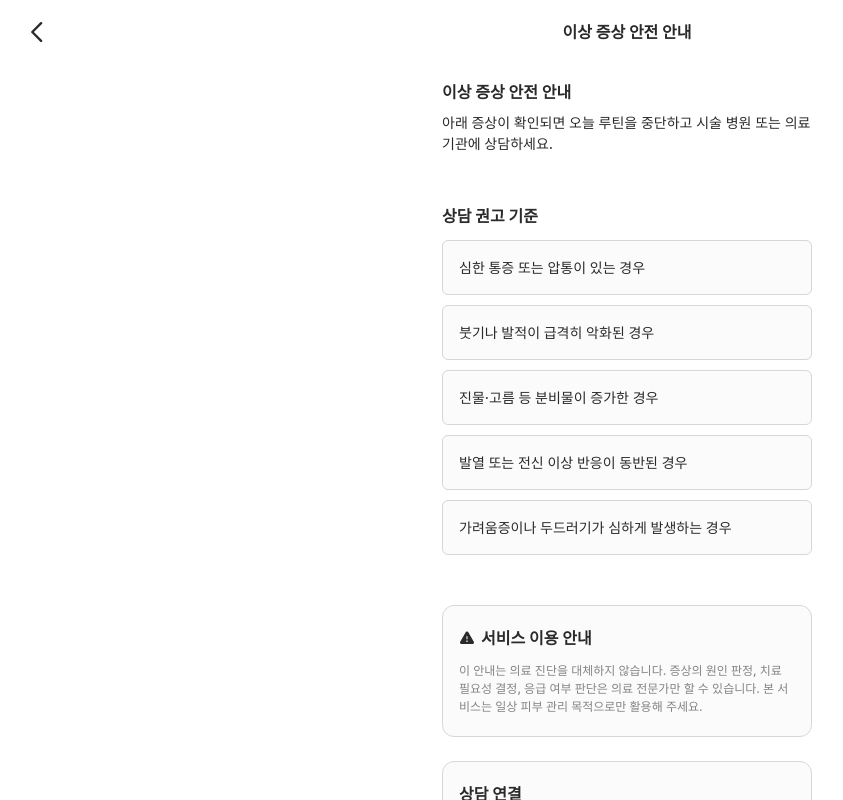
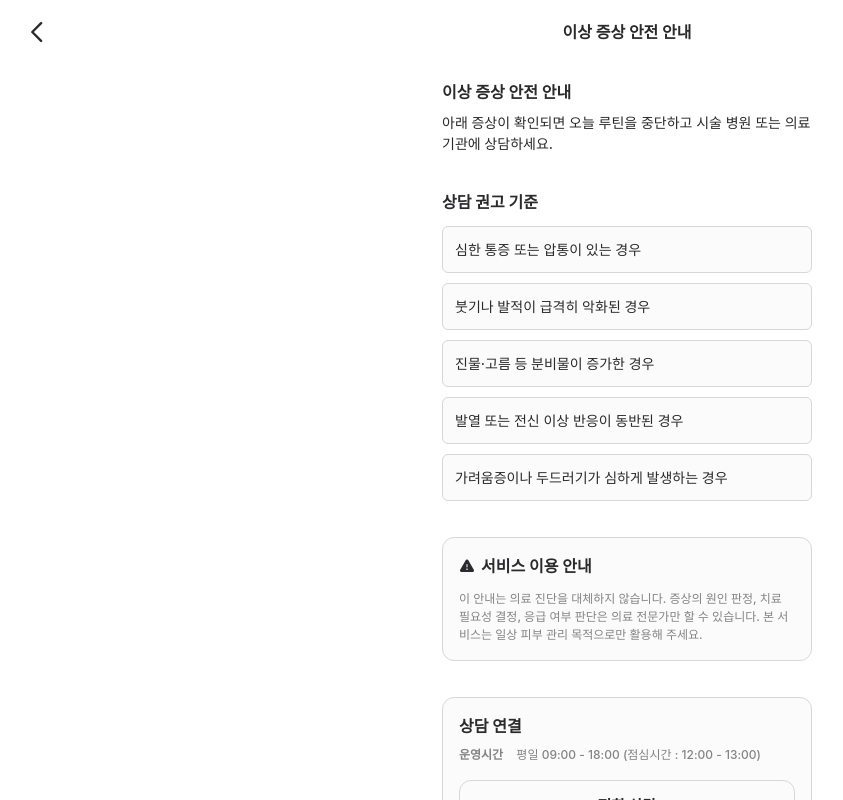
Before and after one commit to duckswell/Frontend, a React (Vite) app: page /safety in a window 1280 px wide. Shown: the top 800 px of the page, without its empty margins (13-856 px from the left). Built offline with nearby package versions, Linux system fonts and the light colour scheme; no server answers; a web font is replaced by a local one.

Commit message:
♻️ Refactor : 마이페이지 상담 패딩 조정 (#103)

```diff
--- a/src/styles/SafetyGuide.styles.ts
+++ b/src/styles/SafetyGuide.styles.ts
@@ -27,7 +27,7 @@ export const RightColumn = styled.div`
 `;
 
 export const Section = styled.section`
-  margin-bottom: 50px;
+  margin-bottom: 36px;
 `;
 
 export const Title = styled.h2`
@@ -52,7 +52,7 @@ export const GuideCard = styled.div`
   background-color: ${colorPalette.White};
   border: 0.5px solid ${colorPalette.Quaternary};
   border-radius: 6px;
-  padding: 16px;
+  padding: 12px;
   ${applyTypography("Body1")}
   color: ${colorPalette.Black};
   margin-bottom: 10px;
@@ -62,8 +62,8 @@ export const InfoNoticeCard = styled.div`
   background-color: ${colorPalette.White};
   border: 0.5px solid ${colorPalette.Quaternary};
   border-radius: 12px;
-  padding: 20px 16px;
-  margin-bottom: 24px;
+  padding: 16px;
+  margin-bottom: 36px;
 
   .notice-header {
     display: flex;
@@ -90,7 +90,7 @@ export const ContactCard = styled.div`
   background-color: ${colorPalette.White};
   border: 0.5px solid ${colorPalette.Quaternary};
   border-radius: 12px;
-  padding: 20px 16px;
+  padding: 16px;
   white-space: nowrap;
 
   .title {
```
